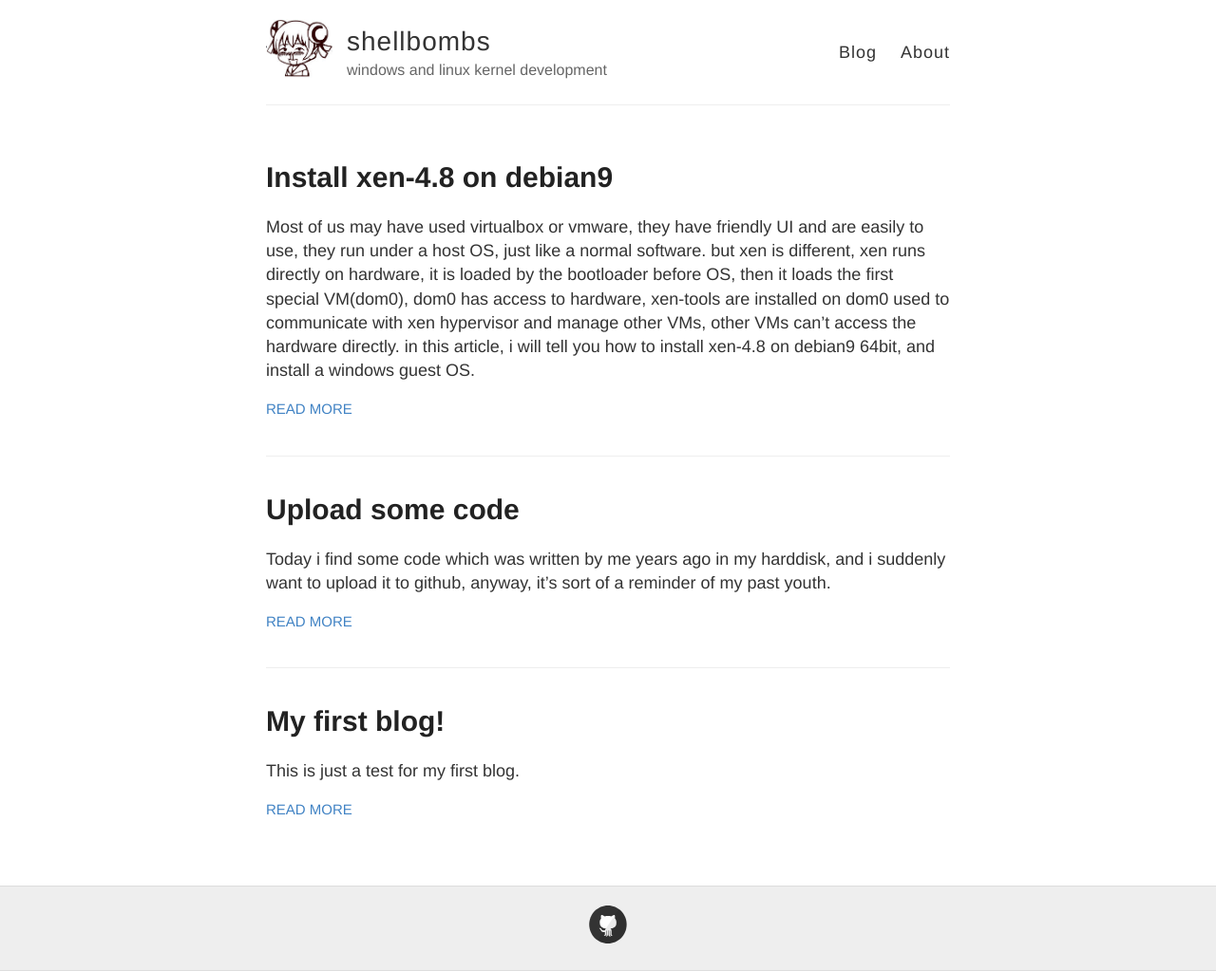
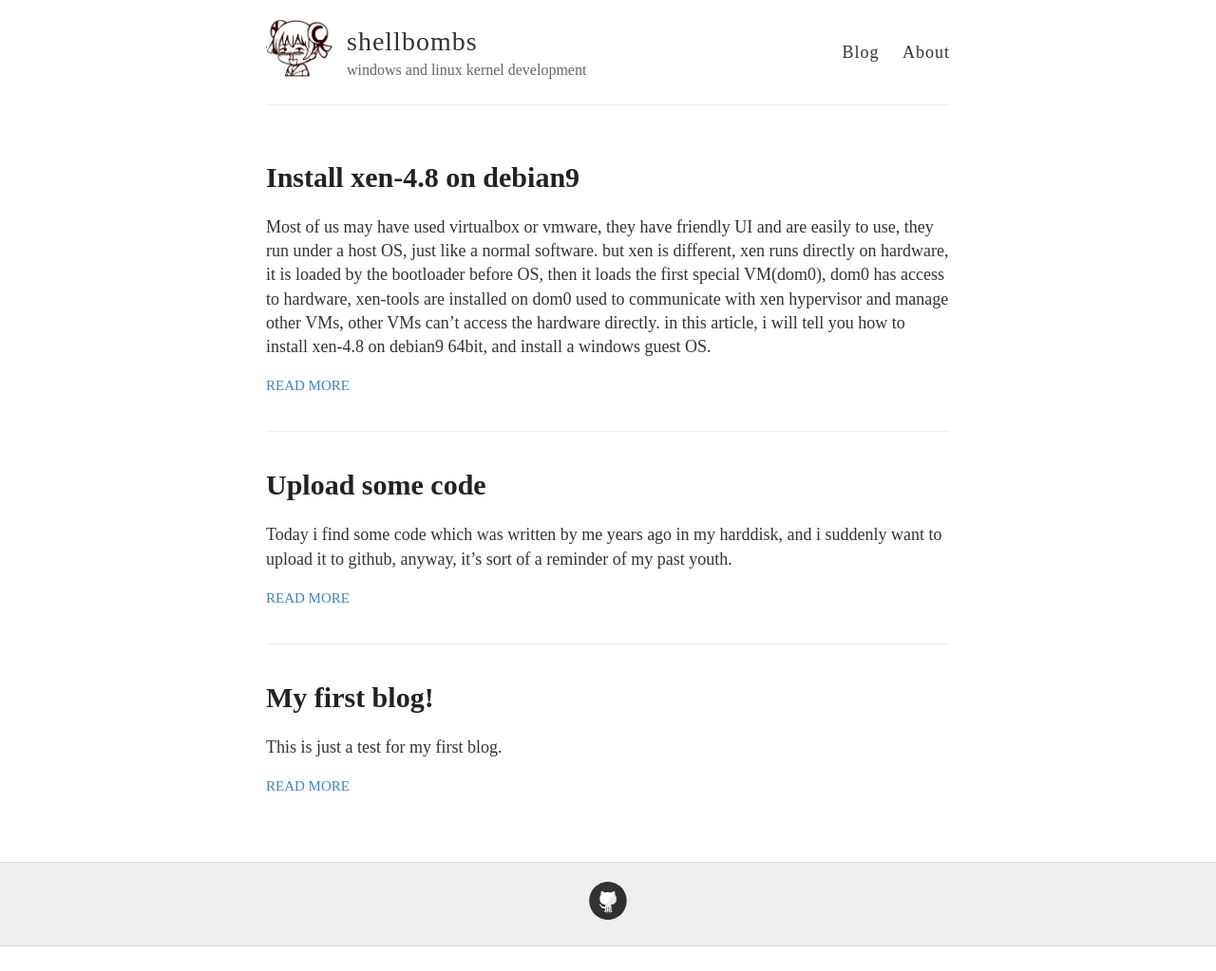
Before and after one commit to shellbombs/shellbombs.github.io, a Jekyll site: the page built from index.html, in a window 1280 px wide. Shown: the whole page at 95% size. Built offline with Jekyll 4.4.1, drawn with Linux system fonts in a browser that asks for light colours; after the commit the page ends 997 px from its top, so only the background shows below that.

Commit message:
fixed font

```diff
--- a/_sass/_variables.scss
+++ b/_sass/_variables.scss
@@ -15,8 +15,8 @@ $lightGray: #eee;
 $white: #fff;
 
 // Font stacks
-$helvetica: Helvetica, Arial, sans-serif;
-$helveticaNeue: "Helvetica Neue", Helvetica, Arial, sans-serif;
+$helvetica: x-small sans-serif;
+$helveticaNeue: x-small sans-serif;
 $georgia: Georgia, serif;
 
 // Mobile breakpoints
```
